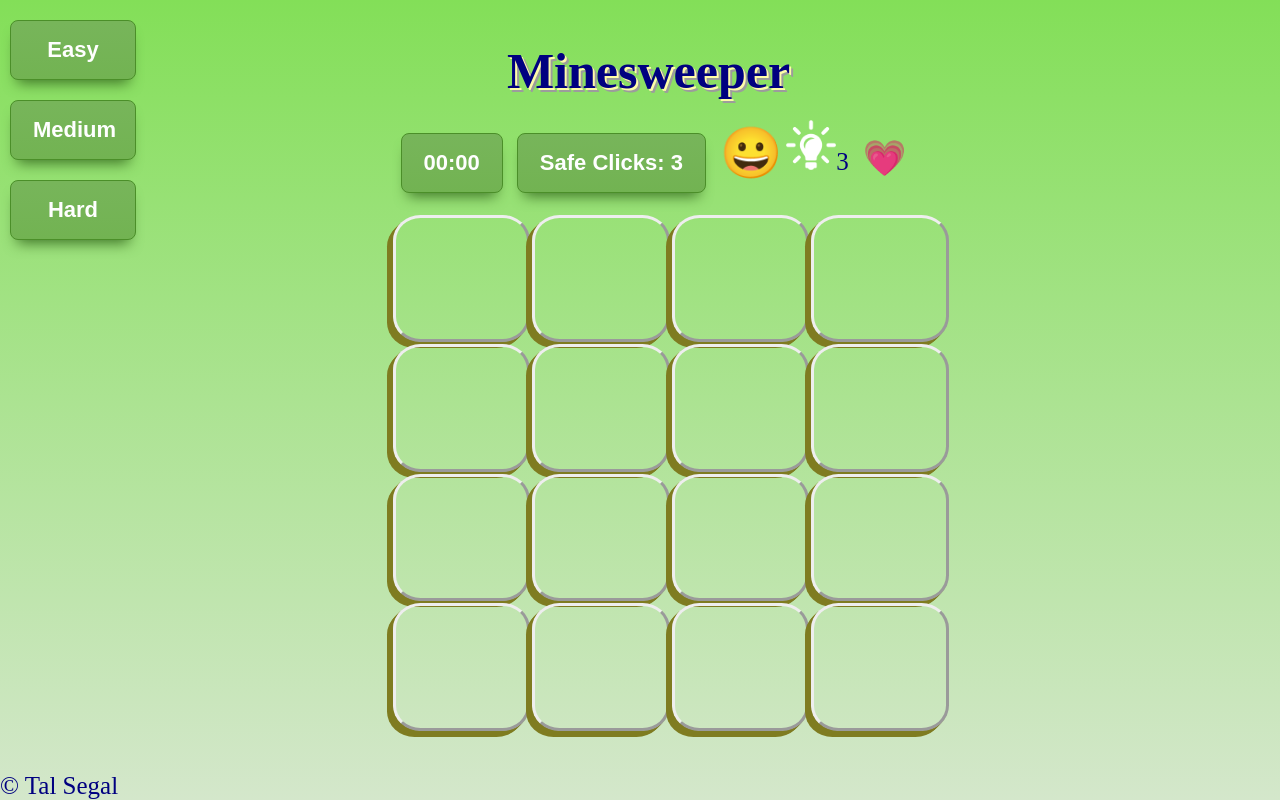
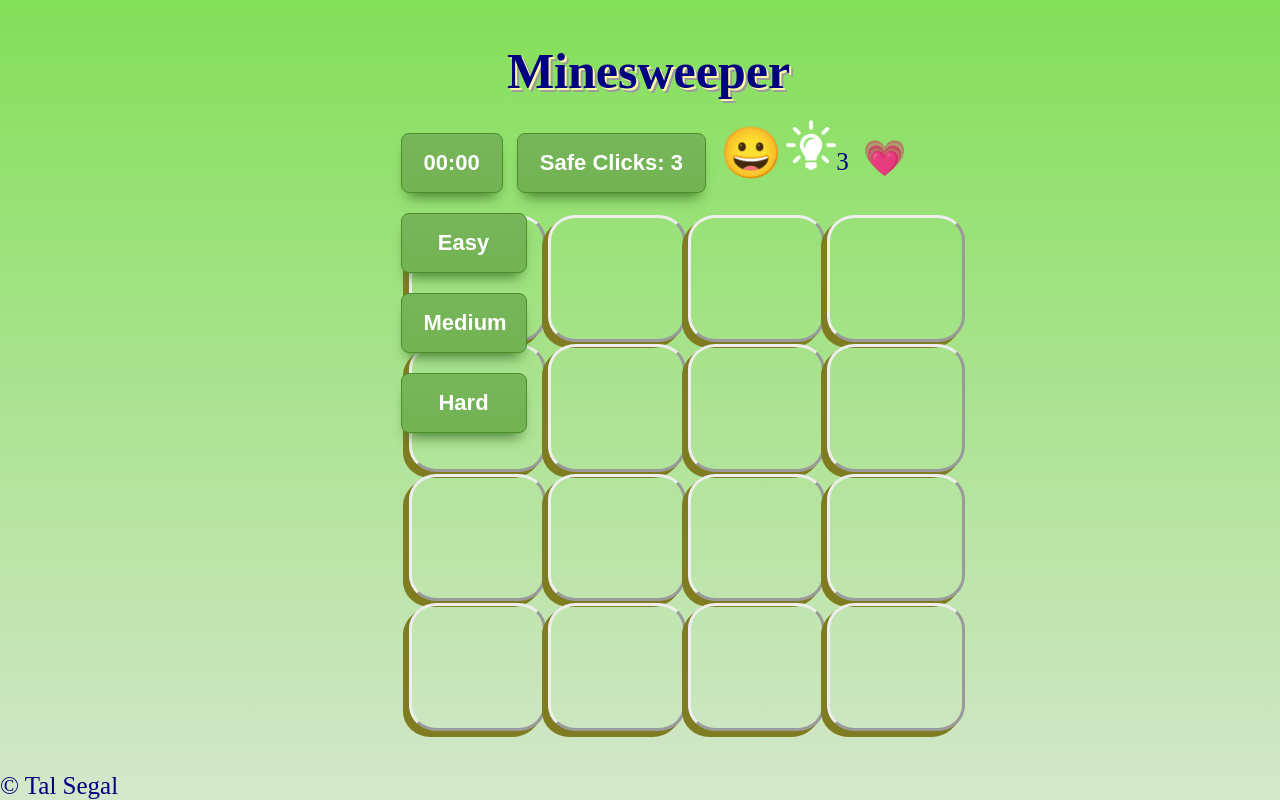
Before and after one commit to segaltal1/Minesweeper, a plain HTML site: page index.html in a window 1280 px wide. Drawn offline with Linux system fonts and the light colour scheme.

Commit message:
Add files via upload

```diff
--- a/css/app.css
+++ b/css/app.css
@@ -22,7 +22,7 @@ h1{
 .level-game{
 
   position:absolute;
-  top: 200px;
+  float: left;
   width: 100%;
   height: 10%;
   top:0; left: 0px;right: 0px;
@@ -53,11 +53,15 @@ h1{
     transform: scale(1);
   }
 }
-
+.table-game{
+  position: absolute;
+  width: 45% ;
+  /* border: #3e7327 ridge; */
+}
 .board-container{
   margin-top: 20px;
   text-align: center;
-  position: absolute;
+  float: right;
  }
  table{
     width: 70vh;
--- a/index.html
+++ b/index.html
@@ -13,15 +13,9 @@
 
 <body onload="init()">
     <h1>Minesweeper</h1>
-    <div class="level-game">
-        <input type="radio" value="4" name="levelGame" id="1" onclick="changeLevel(this)" checked hidden>
-        <label for="1"> Easy</label>
-        <input type="radio" value="8" name="levelGame" id="2" onclick="changeLevel(this)" hidden>
-        <label for="2">Medium</label>
-        <input type="radio" value="12" name="levelGame" id="3" onclick="changeLevel(this)" hidden>
-        <label for="3">Hard</label>
-    </div>
+
     <div class="game">
+
         <button class="timer"></button>
         <button class="safe-click" onclick="expandRandomCell()">Safe Clicks:<span> 3</span></button>
         <div class="emoji" onclick="init()">&#128512;</div>
@@ -31,7 +25,18 @@
         <label class="heart"></label>
     </div>
 
-    <div class="board-container"></div>
+    <div class="table-game">
+        <div class="board-container"></div>
+        <div class="level-game">
+            <input type="radio" value="4" name="levelGame" id="1" onclick="changeLevel(this)" checked hidden>
+            <label for="1"> Easy</label>
+            <input type="radio" value="8" name="levelGame" id="2" onclick="changeLevel(this)" hidden>
+            <label for="2">Medium</label>
+            <input type="radio" value="12" name="levelGame" id="3" onclick="changeLevel(this)" hidden>
+            <label for="3">Hard</label>
+        </div>
+    </div>
+
     <footer>© Tal Segal </footer>
 
     <script src="js/utils.js"></script>
```
